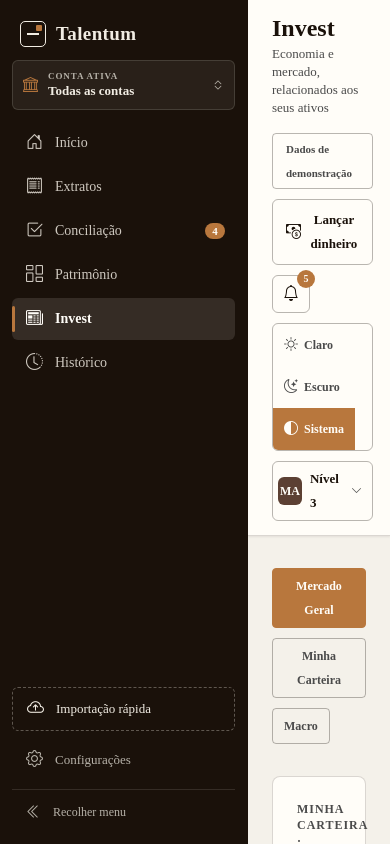
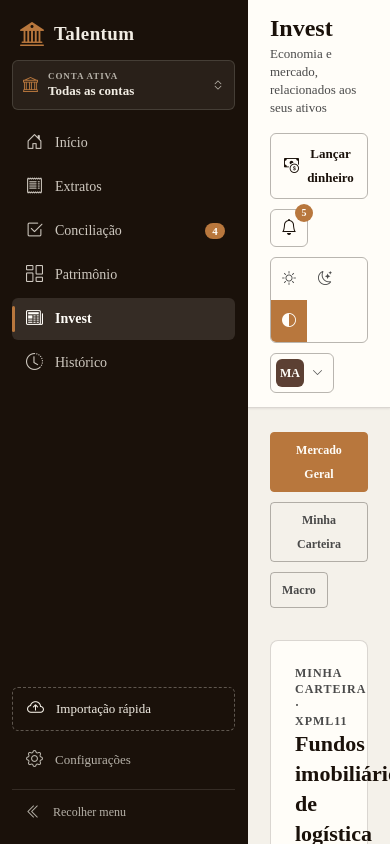
Before and after one commit to luizfelipe-pacifico/talentum, a Next.js app: page /invest in a window 390 px wide. Built offline with nearby package versions, Linux system fonts and the light colour scheme.

Commit message:
feat(import): add standalone batch flow and responsive polish

```diff
--- /dev/null
+++ b/src/app/extratos/importar/[loteId]/page.tsx
@@ -0,0 +1,2 @@
+import { ImportPage } from '@/components/demo-pages';
+export default function Page() { return <ImportPage batch />; }
--- /dev/null
+++ b/src/app/extratos/importar/page.tsx
@@ -0,0 +1,2 @@
+import { ImportPage } from '@/components/demo-pages';
+export default function Page() { return <ImportPage />; }
--- a/src/app/globals.css
+++ b/src/app/globals.css
@@ -1604,3 +1604,16 @@
   margin: 0;
   padding: 0;
 }
+
+@media (max-width: 1180px) {
+  .topbar { padding-inline: 22px; }
+  .content { padding: 24px 22px 48px; }
+  .topbar .chip:not(.chip-info), .avatar-button > span:not(.avatar) { display: none; }
+  .segmented button { font-size: 0; gap: 0; }
+  .segmented button i { font-size: 14px; }
+}
+
+@media (max-width: 1040px) {
+  .grid-340, .grid-320, .grid-300, .grid-260, .grid-240, .grid-230 { grid-template-columns: 1fr; }
+  .topbar { align-items: flex-start; }
+}
--- a/src/components/app-shell.tsx
+++ b/src/components/app-shell.tsx
@@ -34,10 +34,7 @@
     <div className="shell" style={{ ['--sidebar-w' as string]: app.collapsed ? '76px' : '248px' }}>
       <aside className="sidebar" aria-label="Navegação principal">
         <div className="sidebar-brand">
-          <span className="sidebar-mark" aria-hidden="true">
-            <span />
-            <span />
-          </span>
+          <i className="bi bi-bank2" style={{ color: 'var(--amber)', fontSize: 24 }} aria-hidden="true" />
           {expanded && <span className="sidebar-wordmark">Talentum</span>}
         </div>
 
--- a/src/components/demo-pages.tsx
+++ b/src/components/demo-pages.tsx
@@ -47,6 +47,18 @@
   </div>;
 }
 
+export function ImportPage({ batch = false }: { batch?: boolean }) {
+  const [step, setStep] = useState(batch ? 3 : 1);
+  const labels = ['Seleção do arquivo', 'Processamento', 'Triagem'];
+  return <section className="card card-lg">
+    <p className="eyebrow">Etapa {step} de 3</p><h2 className="h-display-lg">{labels[step - 1]}</h2>
+    <div className="step-track">{[1,2,3].map(value => <div key={value} className={value <= step ? 'done' : undefined} />)}</div>
+    {step === 1 && <div className="dropzone"><i className="bi bi-file-earmark-arrow-up" style={{fontSize:32}}/><h3>Arraste seu extrato para cá</h3><p className="small muted">PDF ou OFX, até 20 MB. O processamento acontece neste computador.</p><button className="btn btn-primary" onClick={() => setStep(2)}>Escolher arquivo</button></div>}
+    {step === 2 && <div><div className="row-between"><strong>extrato-agosto.ofx</strong><span className="small muted num">1,2 MB</span></div><div className="bar bar-lg"><div className="bar-fill" style={{width:'72%'}}/></div><p className="small muted">42 transações lidas · 38 categorizadas automaticamente · 4 com baixa confiança</p><button className="btn btn-primary" onClick={() => setStep(3)}>Ver resultado</button></div>}
+    {step === 3 && <div><Notice icon="bi-check-circle" title="Importação concluída" text="42 transações adicionadas ao lote. Quatro aguardam confirmação." tone="ok"/><table className="tbl"><tbody><tr><th scope="row">Categorizadas automaticamente</th><td className="num">38</td></tr><tr><th scope="row">Enviadas à triagem</th><td className="num">4</td></tr><tr><th scope="row">Duplicadas ignoradas</th><td className="num">0</td></tr></tbody></table><Link className="btn btn-primary" href="/conciliacao">Ir para a triagem</Link></div>}
+  </section>;
+}
+
 export function CardsPage(){return <div className="stack-lg"><section className="grid grid-320">{[{n:'Aurora Platinum',bill:'R$ 1.842,60',fee:'R$ 45,00',benefit:'R$ 82,40',progress:74},{n:'Vega Livre',bill:'R$ 936,20',fee:'Sem anuidade',benefit:'R$ 9,36',progress:47}].map(c=><article className="card" key={c.n}><SectionTitle eyebrow="Cartão de crédito" title={c.n}/><p className="small muted">Fatura atual</p><p className="metric num">{c.bill}</p><div className="row-between small"><span>Anuidade</span><strong>{c.fee}</strong></div><div className="row-between small"><span>Benefícios estimados</span><strong className="num">{c.benefit}</strong></div><p className="small">Progresso para isenção</p><div className="bar"><div className="bar-fill" style={{width:`${c.progress}%`}} /></div><p className="tiny muted">{c.progress}% da faixa mensal</p><Link className="btn btn-neutral" href={`/extratos/cartoes/${c.n==='Aurora Platinum'?'aurora':'vega'}`}>Ver detalhes</Link></article>)}</section><section className="card"><SectionTitle title="Milhas, pontos e cashback"/><div className="grid grid-230"><div><p className="eyebrow">Pontos</p><p className="metric num">12.480</p></div><div><p className="eyebrow">Cashback no ano</p><p className="metric num">R$ 286,40</p></div><div><p className="eyebrow">Próxima expiração</p><p className="metric">18 nov.</p></div></div></section></div>}
 
 export function RecurrencesPage(){const [paid,setPaid]=useState(false);return <div className="stack-lg"><Notice icon="bi-calculator" title="R$ 4.962,60 estão comprometidos" text="Esse total é descontado do saldo para calcular o Saldo Livre de Risco."/><section className="card card-flush scroll-x"><table className="grid-table"><thead><tr><th>Obrigação</th><th>Vencimento</th><th>Conta</th><th>Status</th><th className="right">Valor</th></tr></thead><tbody>{[['Fatura Aurora Platinum','10 set','Conta Aurora','Conferir','R$ 1.842,60'],['Aluguel','08 set','Conta Aurora','Agendado','R$ 2.100,00'],['Energia','12 set','Conta Aurora','Previsto','R$ 286,40'],['Internet','15 set','Conta Aurora','Débito automático','R$ 129,90']].map(r=><tr key={r[0]}><td><strong>{r[0]}</strong></td><td>{r[1]}</td><td>{r[2]}</td><td><span className="chip chip-warn">{r[3]}</span></td><td className="right num">{r[4]}</td></tr>)}</tbody></table></section><section className="card"><SectionTitle title="Conferência rápida"/><p>A fatura Aurora foi debitada corretamente?</p><button className={`btn ${paid?'btn-neutral':'btn-primary'}`} onClick={()=>setPaid(true)}>{paid?<><i className="bi bi-check2"/>Conferida</>:'Marcar como conferida'}</button></section></div>}
```
